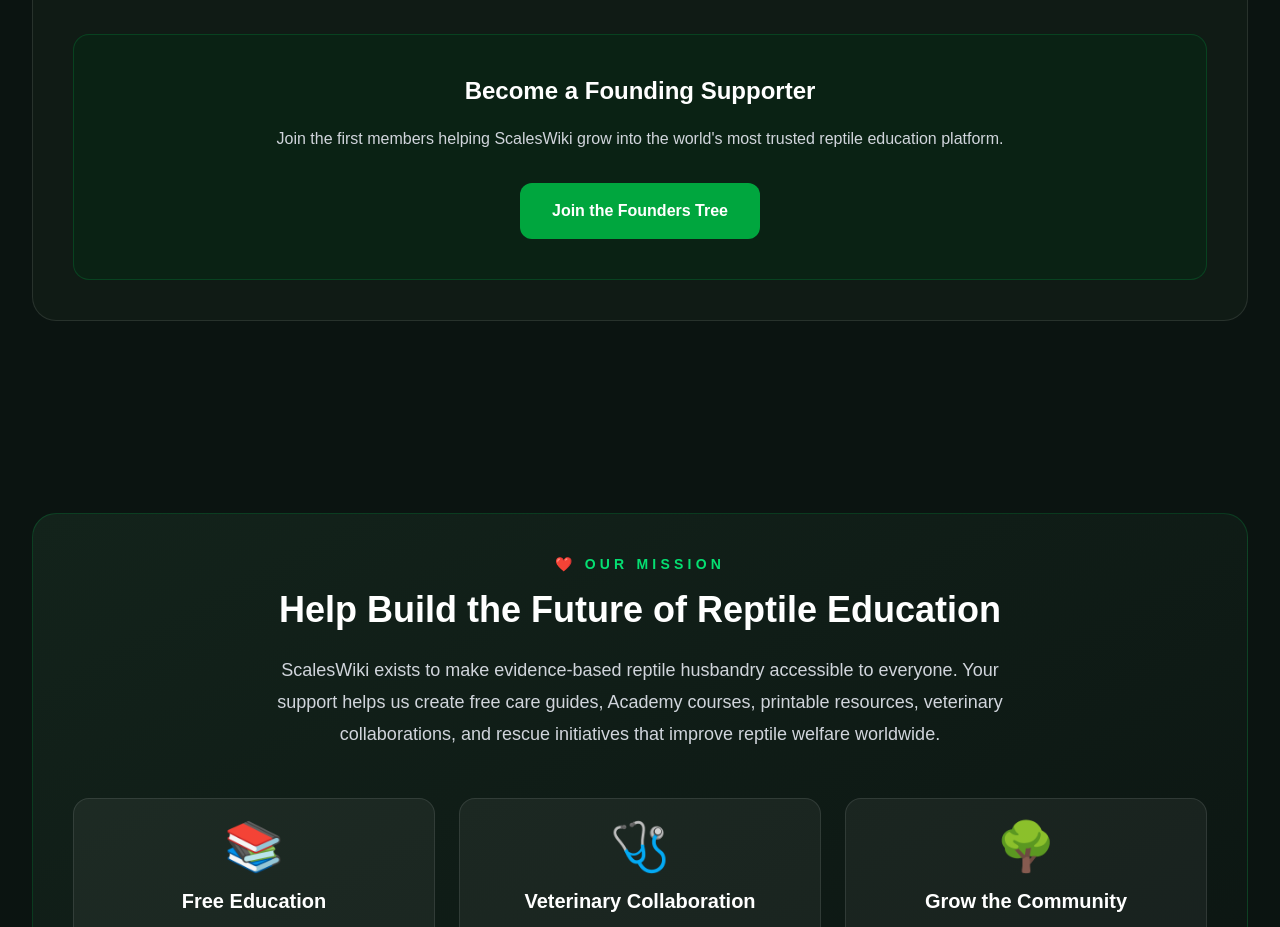
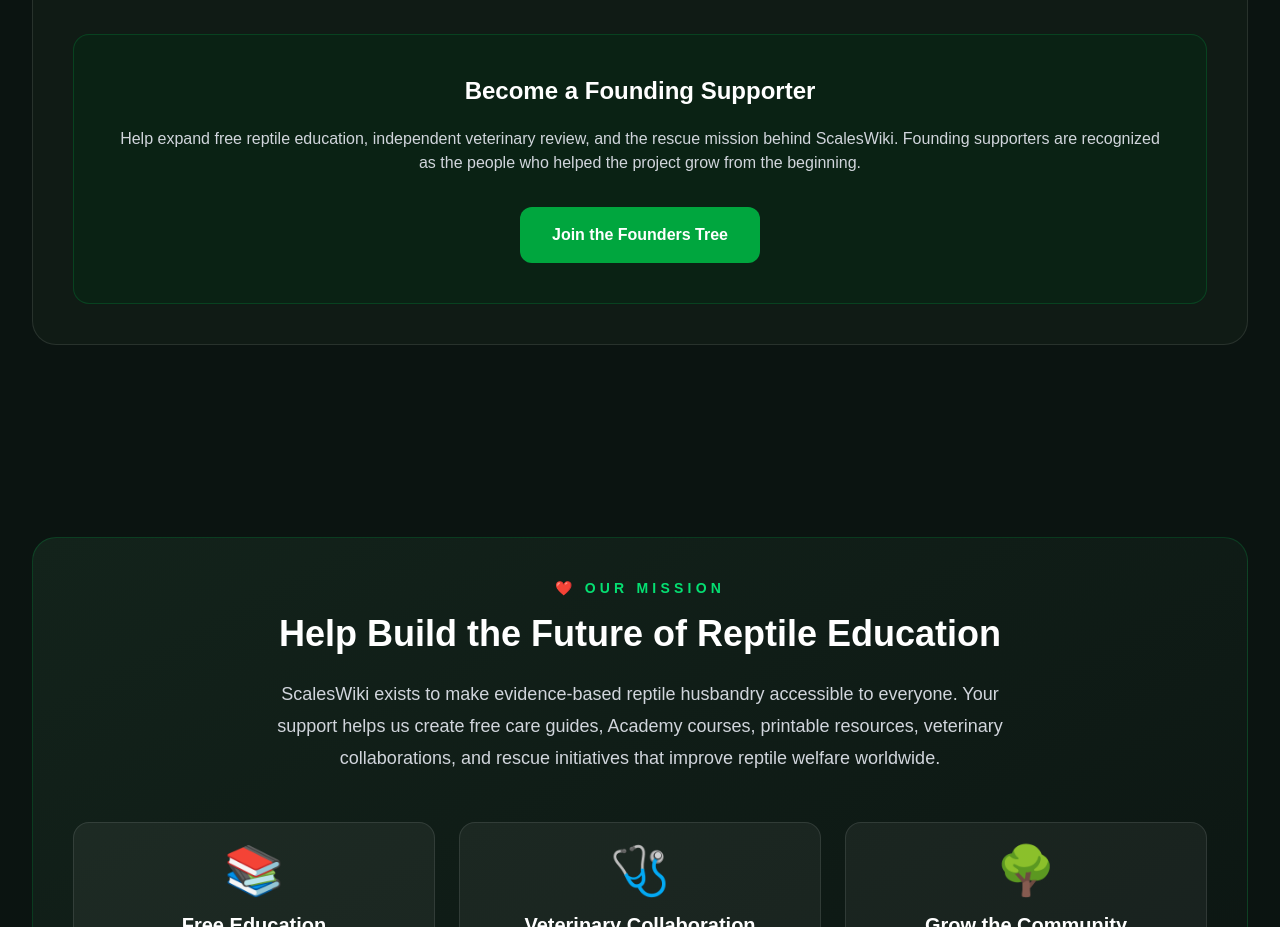
Before and after one commit to scalesandtailsrescue72-star/scaleswiki, a Next.js app: page / in a window 1280 px wide. Shown: the part 4580-5507 px from the top of the page. Built offline with nearby package versions, Linux system fonts and the light colour scheme; no server answers.

Commit message:
Wire Founders Tree CTA

```diff
--- a/app/components/FoundersTreePreview.tsx
+++ b/app/components/FoundersTreePreview.tsx
@@ -1,4 +1,5 @@
 import Image from "next/image";
+import Link from "next/link";
 
 export function FoundersTreePreview() {
   return (
@@ -16,31 +17,28 @@ export function FoundersTreePreview() {
           Community
         </p>
 
-        <h2 className="mt-2 text-4xl font-bold text-white">
-          The Founders Tree
-        </h2>
+        <h2 className="mt-2 text-4xl font-bold text-white">The Founders Tree</h2>
 
         <p className="mx-auto mt-6 max-w-3xl text-lg leading-8 text-gray-300">
-          Every great tree begins with a single seed.
-          Every supporter adds a new leaf.
+          Every great tree begins with a single seed. Every supporter adds a new leaf.
           Every partnership grows another branch.
         </p>
 
         <div className="mt-12 rounded-2xl border border-green-500/20 bg-green-950/40 p-10">
-
-          <h3 className="text-2xl font-semibold text-white">
-            Become a Founding Supporter
-          </h3>
+          <h3 className="text-2xl font-semibold text-white">Become a Founding Supporter</h3>
 
           <p className="mt-5 text-gray-300">
-            Join the first members helping ScalesWiki grow into the
-            world's most trusted reptile education platform.
+            Help expand free reptile education, independent veterinary review, and the
+            rescue mission behind ScalesWiki. Founding supporters are recognized as the
+            people who helped the project grow from the beginning.
           </p>
 
-          <button className="mt-8 rounded-xl bg-green-600 px-8 py-4 font-semibold text-white transition hover:bg-green-500">
+          <Link
+            href="/founders-tree"
+            className="mt-8 inline-flex rounded-xl bg-green-600 px-8 py-4 font-semibold text-white transition hover:bg-green-500"
+          >
             Join the Founders Tree
-          </button>
-
+          </Link>
         </div>
       </div>
     </section>
```
Lines whose indentation alone changed are shown as unchanged.
